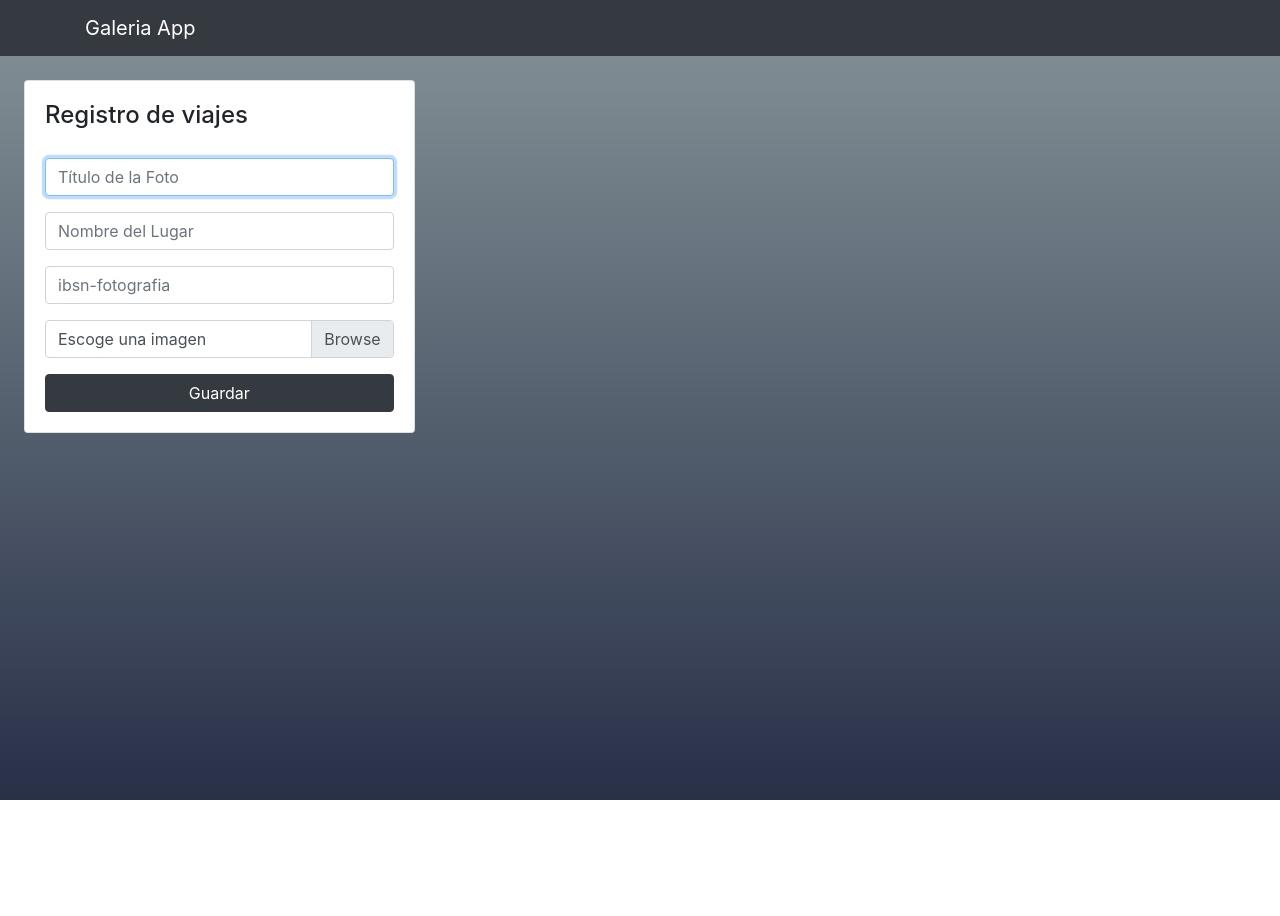
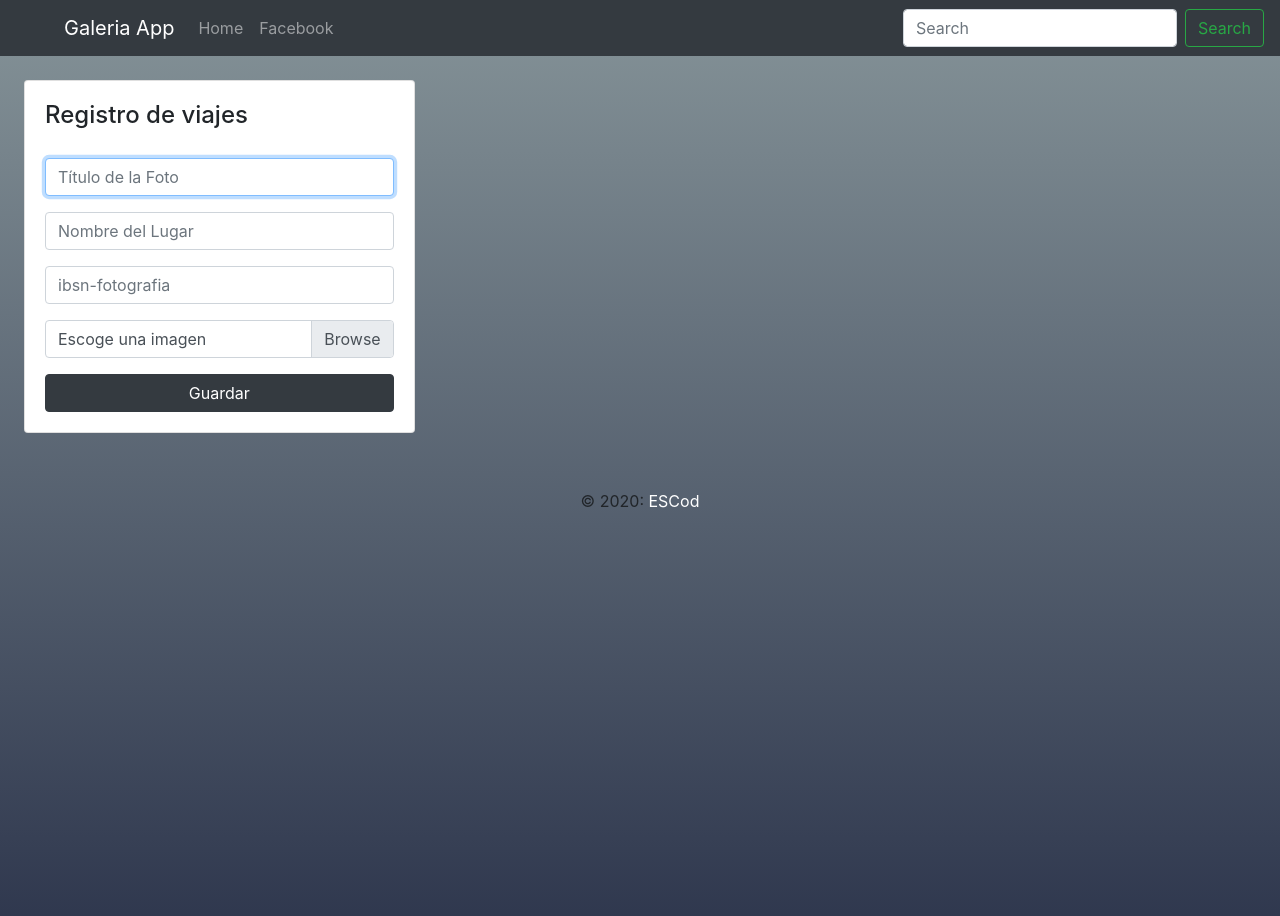
Before and after one commit to rjuliangt/GaleriasNode, a website built with webpack: page Frontend/index.html in a window 1280 px wide. Before the commit the page ends 800 px from the top, so only its background shows below. Built offline with nearby package versions, Linux system fonts and the light colour scheme; no server answers.

Commit message:
reparando vulneravilidades de dependencias

```diff
--- a/Frontend/index.html
+++ b/Frontend/index.html
@@ -9,11 +9,27 @@
     <link rel="stylesheet" href="https://cdnjs.cloudflare.com/ajax/libs/animate.css/3.7.2/animate.min.css">
 </head>
 <body>
-    <nav class="navbar navbar-dark bg-dark">
-        <div class="container">
-            <a href="/" class="navbar-brand">Galeria App</a>
-        </nav>
-    </div>
+    <nav class="navbar navbar-expand-lg navbar-dark bg-dark">
+        <button class="navbar-toggler" type="button" data-toggle="collapse" data-target="#navbarTogglerDemo03" aria-controls="navbarTogglerDemo03" aria-expanded="false" aria-label="Toggle navigation">
+            <span class="navbar-toggler-icon"></span>
+          </button>
+          <a href="/" class="navbar-brand ml-5">Galeria App </a>
+          <div class="collapse navbar-collapse" id="navbarTogglerDemo03">
+            <ul class="navbar-nav mr-auto mt-2 mt-lg-0">
+              <li class="nav-item">
+                <a class="nav-link " href="/" tabindex="-1" aria-disabled="true">Home</a>
+              </li>
+              <li class="nav-item">
+                <a class="nav-link " href="/" tabindex="-1" aria-disabled="true">Facebook</a>
+              </li>
+            </ul>
+            <form class="form-inline my-2 my-lg-0">
+              <input class="form-control mr-sm-2" type="search" placeholder="Search" aria-label="Search">
+              <button class="btn btn-outline-success my-2 my-sm-0" type="submit">Search</button>
+            </form>
+          </div>
+
+    </nav>
 
     <div class=" p-4">
         <div class="row">
@@ -45,4 +61,9 @@
     </div>
     </div>
     </body>
+    <footer >
+        <div class="footer-copyright text-center py-3">© 2020:
+            <a href="https://escodgt.com/" class="text-white"> ESCod</a>
+          </div>
+    </footer>
     </html>
--- a/Frontend/style/app.css
+++ b/Frontend/style/app.css
@@ -4,7 +4,12 @@
 
 body{
     overflow-x:hidden;
-    background: #283048;  /* fallback for old browsers */
-    background: -webkit-linear-gradient(to bottom, #859398, #283048);  /* Chrome 10-25, Safari 5.1-6 */
-    background: linear-gradient(to bottom, #859398, #283048); /* W3C, IE 10+/ Edge, Firefox 16+, Chrome 26+, Opera 12+, Safari 7+ */
+    min-height: 1000px;
+    background: #283048;
+    background: -webkit-linear-gradient(to bottom, #859398, #283048);
+    background: linear-gradient(to bottom, #859398, #283048);
 }
+
+.footer{
+    display: b;
+}
--- a/package.json
+++ b/package.json
@@ -22,7 +22,7 @@
     "timeago.js": "^4.0.2",
     "webpack": "^4.42.0",
     "webpack-cli": "^3.3.11",
-    "webpack-dev-server": "^3.10.3"
+    "webpack-dev-server": "^3.11.0"
   },
   "scripts": {
     "nodd": "cross-env NODE_ENV=development nodemon Backend/index.js --ignore Frontend",
```
Also changed, not shown: 1 other file.
